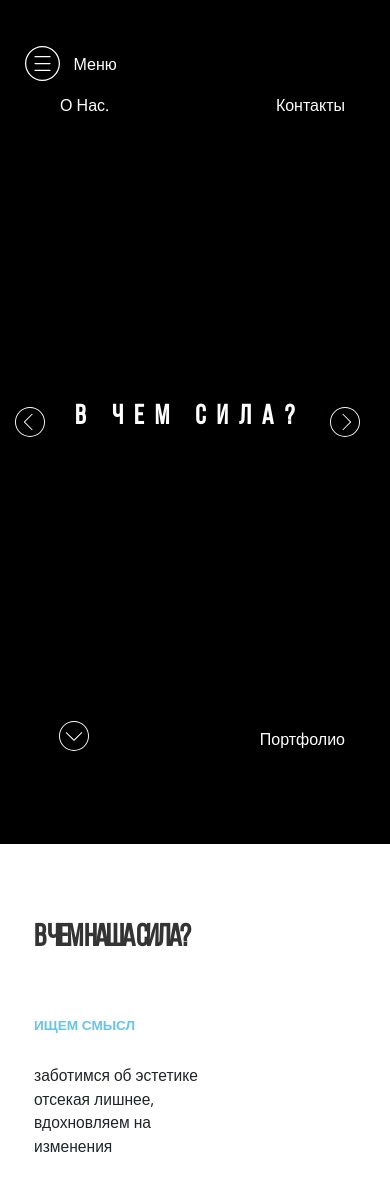
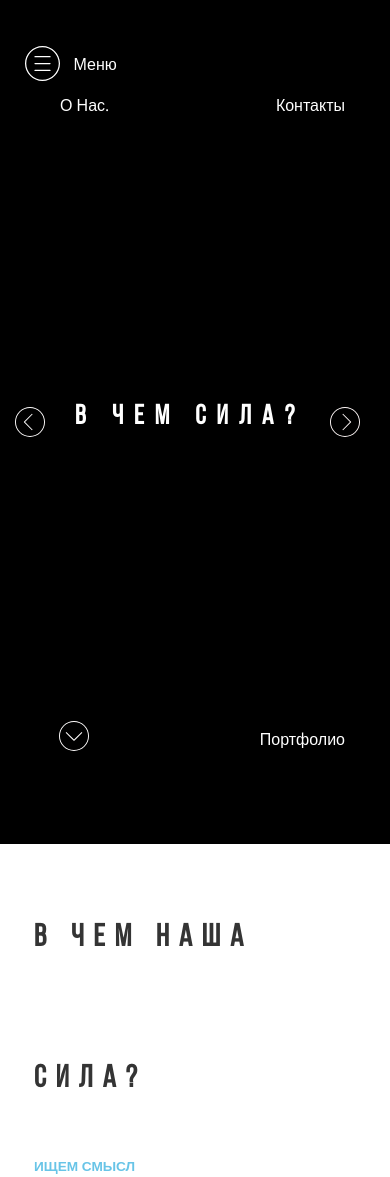
Before and after one commit to lozinskaya/Katadze, a plain HTML site: page index.html in a window 390 px wide. Shown: the top 1177 px of the page. Drawn offline with nearby package versions, Linux system fonts and the light colour scheme.

Commit message:
h1 Ready

```diff
--- a/style.css
+++ b/style.css
@@ -180,7 +180,7 @@ svg{
 }
 #content h1{
     font-size: 8vw;
-    letter-spacing: -2px;
+    letter-spacing: 10px;
 }
 #content p {
     padding-top: 22px;
```
